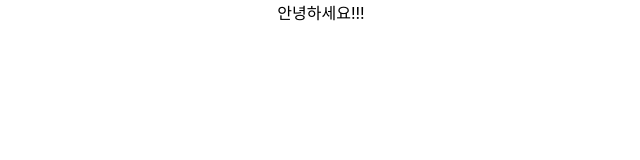
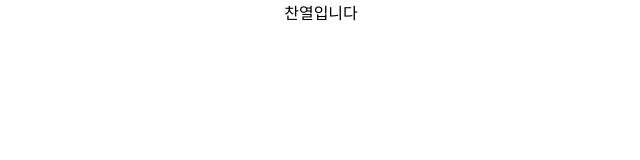
Before and after one commit to HangHaeB/airbnb_clone, a React (Create React App) app: page / in a window 1280 px wide. Shown: the top 160 px of the page, without its empty margins (319-959 px from the left). Built offline with nearby package versions, Linux system fonts and the light colour scheme.

Commit message:
찬열입니다

```diff
--- a/src/App.js
+++ b/src/App.js
@@ -1,7 +1,7 @@
 import "./App.css";
 
 function App() {
-  return <div className="App">안녕하세요!!!</div>;
+  return <div className="App">찬열입니다</div>;
 }
 
 export default App;
```
